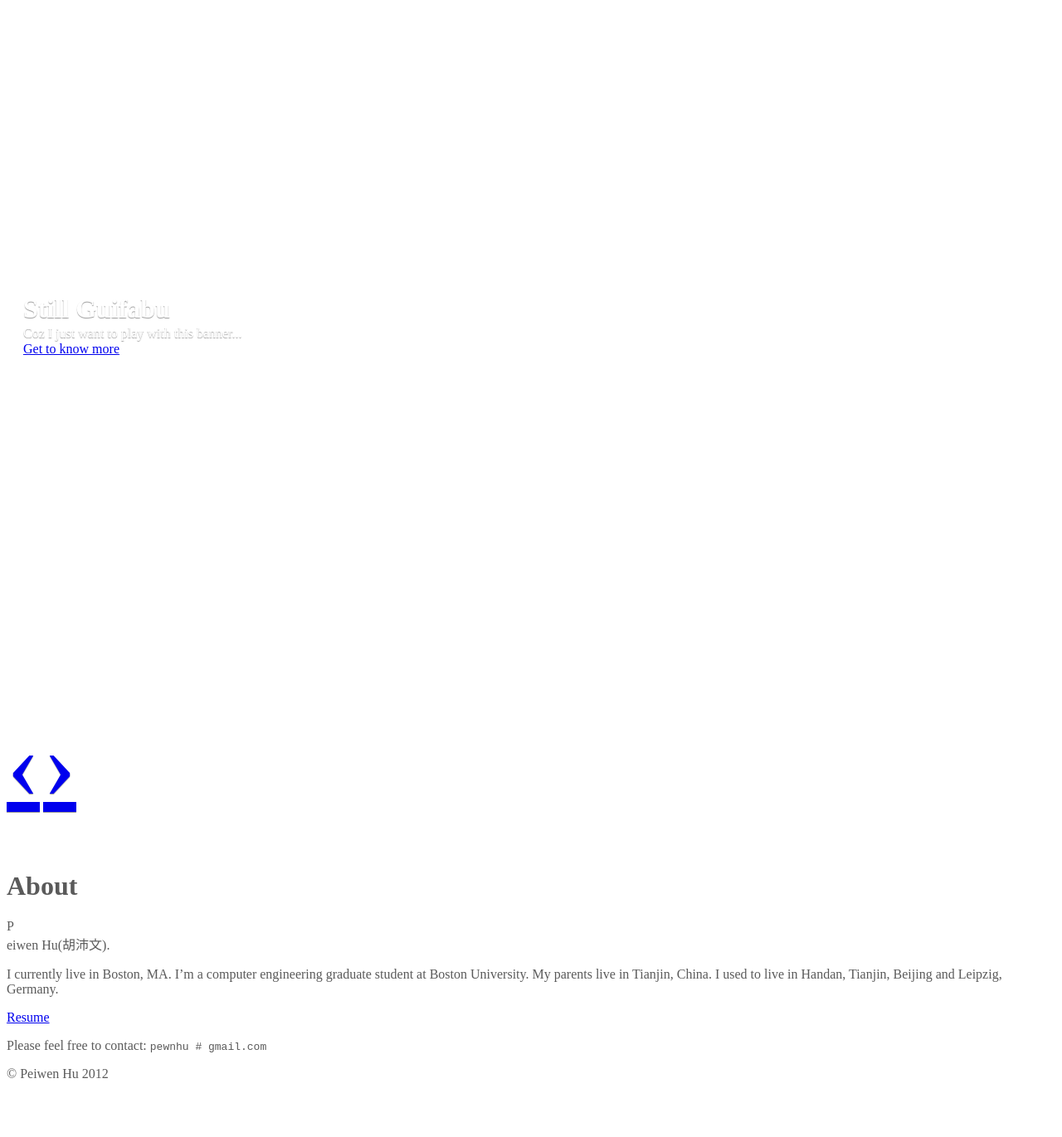
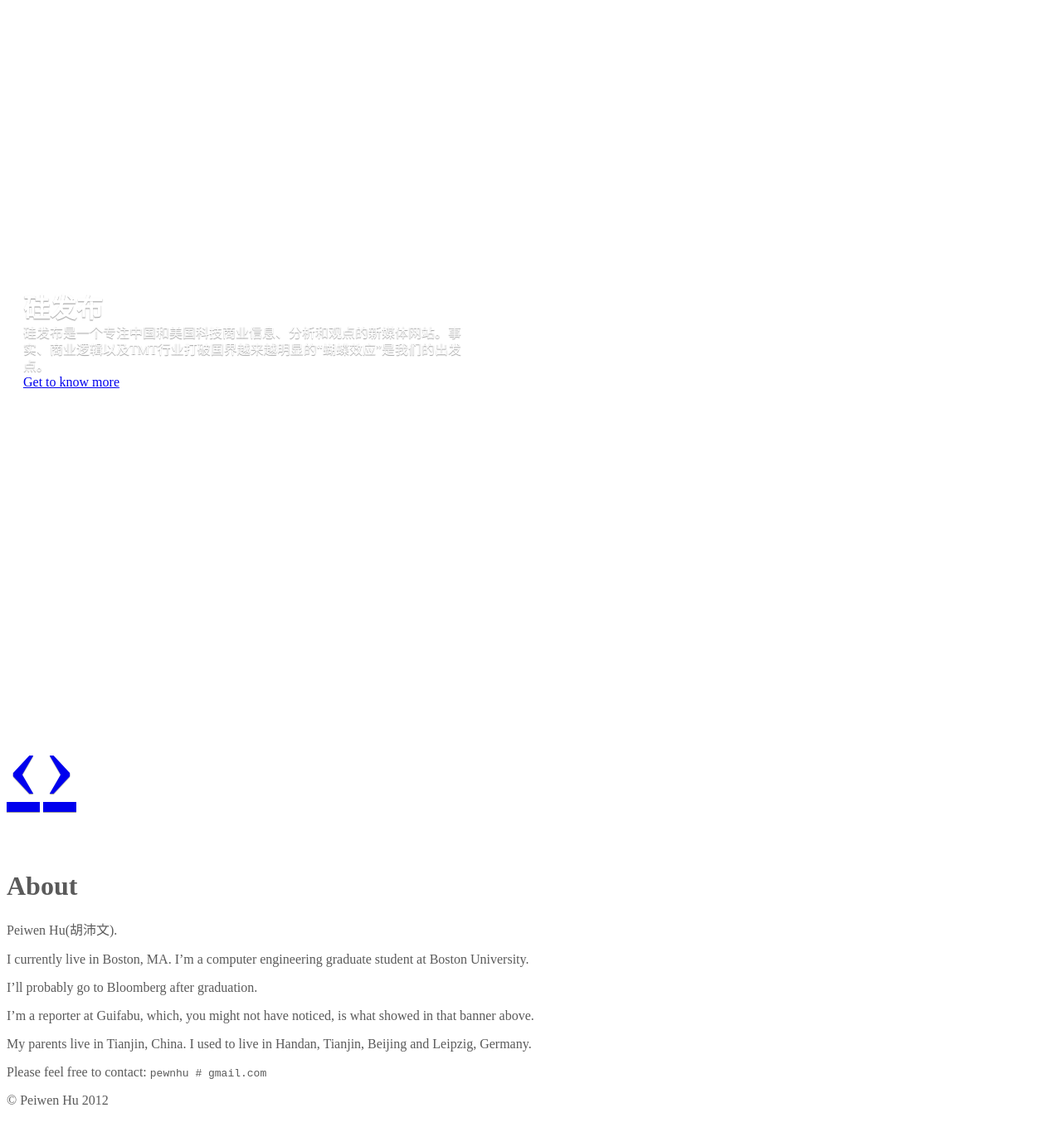
Before and after one commit to jianhanglin/peiwenhu.github.com, a Jekyll site: the page built from pages/about.md, in a window 1280 px wide and 1400 px high, scrolled down 662 px. Shown: the top 1371 px of the window at 83% size. Built offline with Jekyll 4.4.1, drawn with Linux system fonts in a browser that asks for light colours; some of the changed text lies outside the part shown.

Commit message:
about changed

```diff
--- a/_includes/themes/twitter/default.html
+++ b/_includes/themes/twitter/default.html
@@ -289,7 +289,7 @@
           <div class="container">
             <div class="carousel-caption">
               <h1>Guifabu</h1>
-              <p class="lead">Guifabu is a Chinese blog reporting business and technology news about Chinese enterprises.</p>
+              <p class="lead">Guifabu is a Chinese blog specifically focusing on tech-business trend, logic analysis and facts about Chinese and US technology industries.</p>
               <a class="btn btn-large btn-primary" href="http://www.guifabu.com">Go check it</a>
             </div>
           </div>
@@ -298,8 +298,8 @@
           <img src="/assets/img/slide2.jpg" alt="">
           <div class="container">
             <div class="carousel-caption">
-              <h1>Still Guifabu</h1>
-              <p class="lead">Coz I just want to play with this banner...</p>
+              <h1>硅发布</h1>
+              <p class="lead">硅发布是一个专注中国和美国科技商业信息、分析和观点的新媒体网站。事实、商业逻辑以及TMT行业打破国界越来越明显的“蝴蝶效应”是我们的出发点。</p>
               <a class="btn btn-large btn-primary" href="http://www.guifabu.com">Get to know more </a>
             </div>
           </div>
--- a/pages/about.md
+++ b/pages/about.md
@@ -6,12 +6,16 @@ description: "Me myself"
 ---
 {% include JB/setup %}
 
-P
-eiwen Hu(胡沛文).
+Peiwen Hu(胡沛文).
 
 I currently live in Boston, MA. I'm a computer engineering graduate student at Boston University.
+
+I'll probably go to Bloomberg after graduation.
+
+I'm a reporter at Guifabu, which, you might not have noticed, is what showed in that banner above.
+
 My parents live in Tianjin, China. I used to live in Handan, Tianjin, Beijing and Leipzig, Germany.
 
-[Resume](/assets/main/MyResume.pdf)
+
 
 Please feel free to contact:  `pewnhu # gmail.com`
```
Also changed, not shown: 1 other file.
